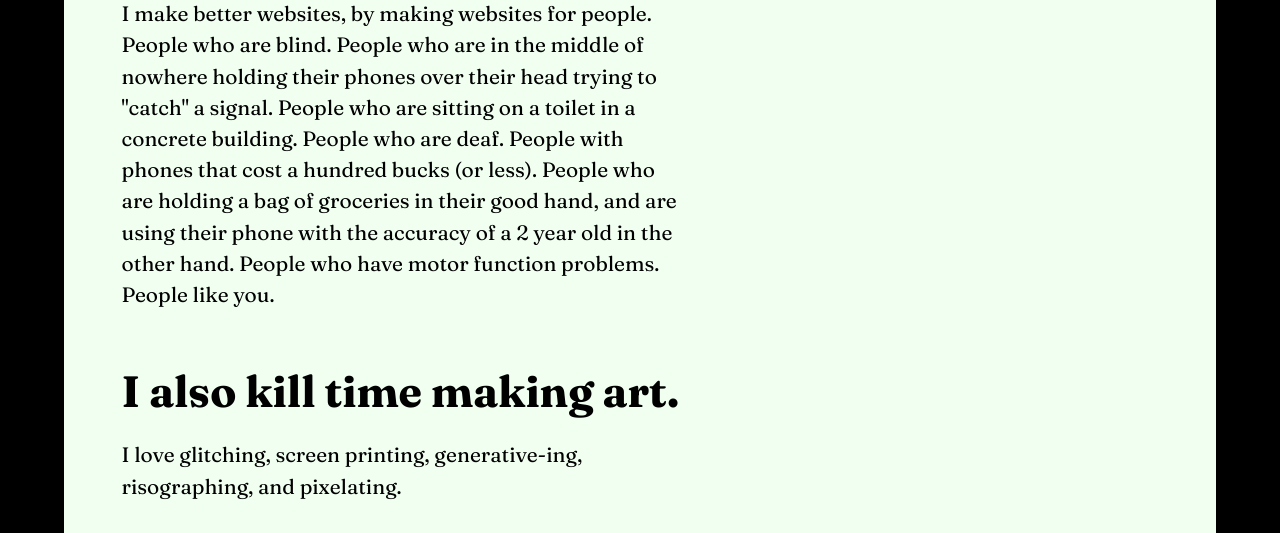
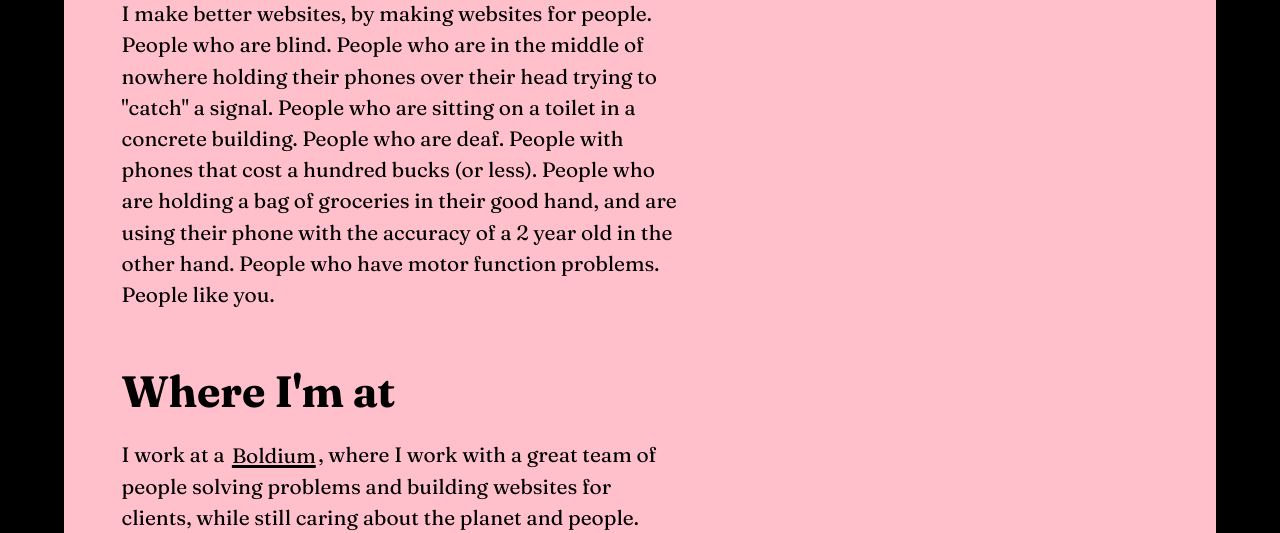
Before and after one commit to ericmikkelsen/ericmikkelsen.com-11ty, an Eleventy site: page index.md in a window 1280 px wide. Shown: the part 422-955 px from the top of the page. Built offline with nearby package versions, Linux system fonts and the light colour scheme; Eleventy itself is replaced by a stand-in of ours; files that its build step writes are made by us from their sources.

Commit message:
feat: adds blurb about boldium on homepage

```diff
--- a/index.md
+++ b/index.md
@@ -7,10 +7,14 @@ description: Web Developer and Fartsy artist living in the Bay area.
 
 I make better websites, by making websites for people. People who are blind. People who are in the middle of nowhere holding their phones over their head trying to "catch" a signal. People who are sitting on a toilet in a concrete building. People who are deaf. People with phones that cost a hundred bucks (or less). People who are holding a bag of groceries in their good hand, and are using their phone with the accuracy of a 2 year old in the other hand. People who have motor function problems. People like you.
 
+## Where I'm at
+
+I work at a [Boldium](https://boldium.com), where I work with a great team of people solving problems and building websites for clients, while still caring about the planet and people.
+
 <!-- ## I frick'n love every single designer I ever worked with.
 
 Jason, Sarah, Buddy, Tai, Amber, George, Nick, Laura, Rusty, Rochelle, Gosia, Ariel, and Matt. Every single one is brilliant, and if you're a designer, I bet you are too. I wanna be friends. -->
 
-## I also kill time making art.
+## I kill time making art(ish)
 
 I love glitching, screen printing, generative-ing, risographing, and pixelating.
```
